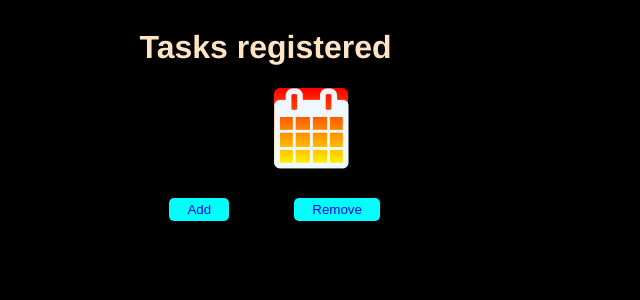
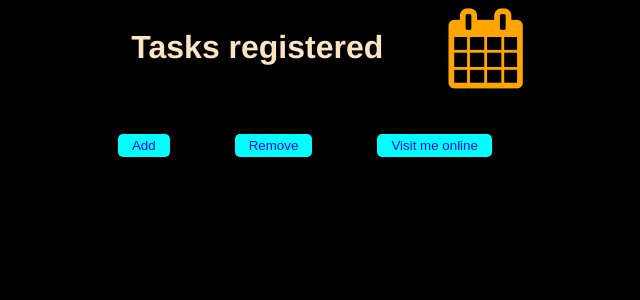
Before and after one commit to Tharcisseportfolio/django-app, a Django app: page /taskapp/ in a window 1280 px wide. Shown: the top 300 px of the page, without its empty margins (303-943 px from the left). Run offline with Django 4.2, Linux system fonts and the light colour scheme.

Commit message:
adding files

```diff
--- a/project1/taskapp/templates/taskapp/index.html
+++ b/project1/taskapp/templates/taskapp/index.html
@@ -1,16 +1,19 @@
 {% extends 'taskapp/layout.html' %}
 
 {% block  body%}
-    <h1>Tasks registered</h1>
+
     <div class="task">
+        <h1>Tasks registered</h1>
+        <i class="fa fa-calendar" aria-hidden="true"></i>
+    </div>
         <ul>
             {% for task in tasks%}
                 <li>{{task}}</li>
             {% endfor %}
         </ul>
 
-        <i class="fa fa-calendar" aria-hidden="true"></i>
-    </div>
+
+
 
 
 
@@ -18,4 +21,6 @@
 
     <button><a href="{% url 'taskapp:remove' %}">Remove</a></button>
 
+    <button class="linked"><a href="https://tharcisse.netlify.app/">Visit me online</a></button>
+
 {% endblock body%}
--- a/project1/taskapp/templates/taskapp/layout.html
+++ b/project1/taskapp/templates/taskapp/layout.html
@@ -31,14 +31,13 @@
 
     .task .fa{
         position: relative;
-        background-image: linear-gradient(red, yellow);
+        color: orange;
         border-radius: 6px;
-        left: 30%;
+        left: 10%;
         font-size: 80px;
+        height: 10px;
+
     }
-
-
-
 
     h1{
         position: relative;
@@ -78,21 +77,22 @@
         background-color: aqua;
         border: none;
         padding: 4px;
-        margin: 10px;
+        margin: 6px;
         border-radius: 5px;
         text-decoration: none;
 
    }
-   #calender{
-    background-color: blue;
-    font-size: 30px;
-   }
+
    button{
     position: relative;
     margin: 30px;
-    right: 5%;
+    right: 15%;
     justify-content: center;
     place-items: center;
+   }
+
+   button.linked{
+    color: darkslateblue;
    }
 
 </style>
```
Also changed, not shown: project1/db.sqlite3.
